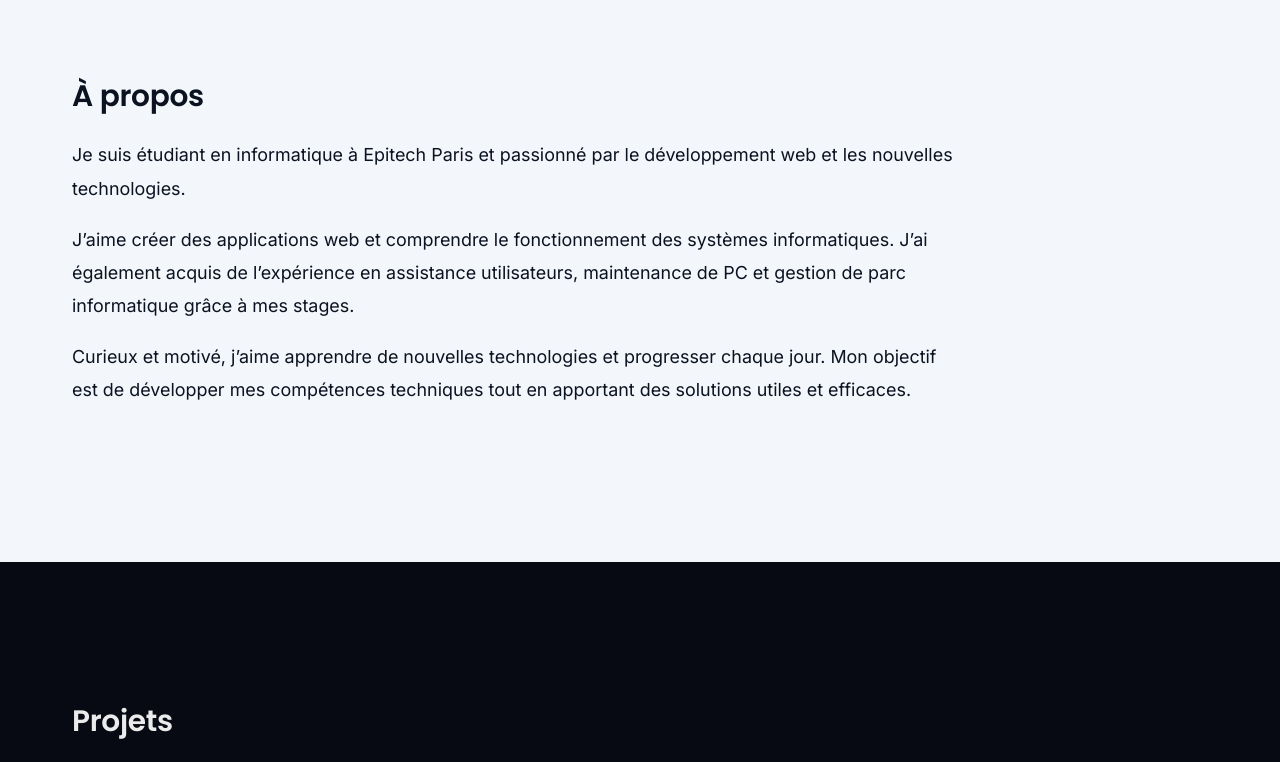
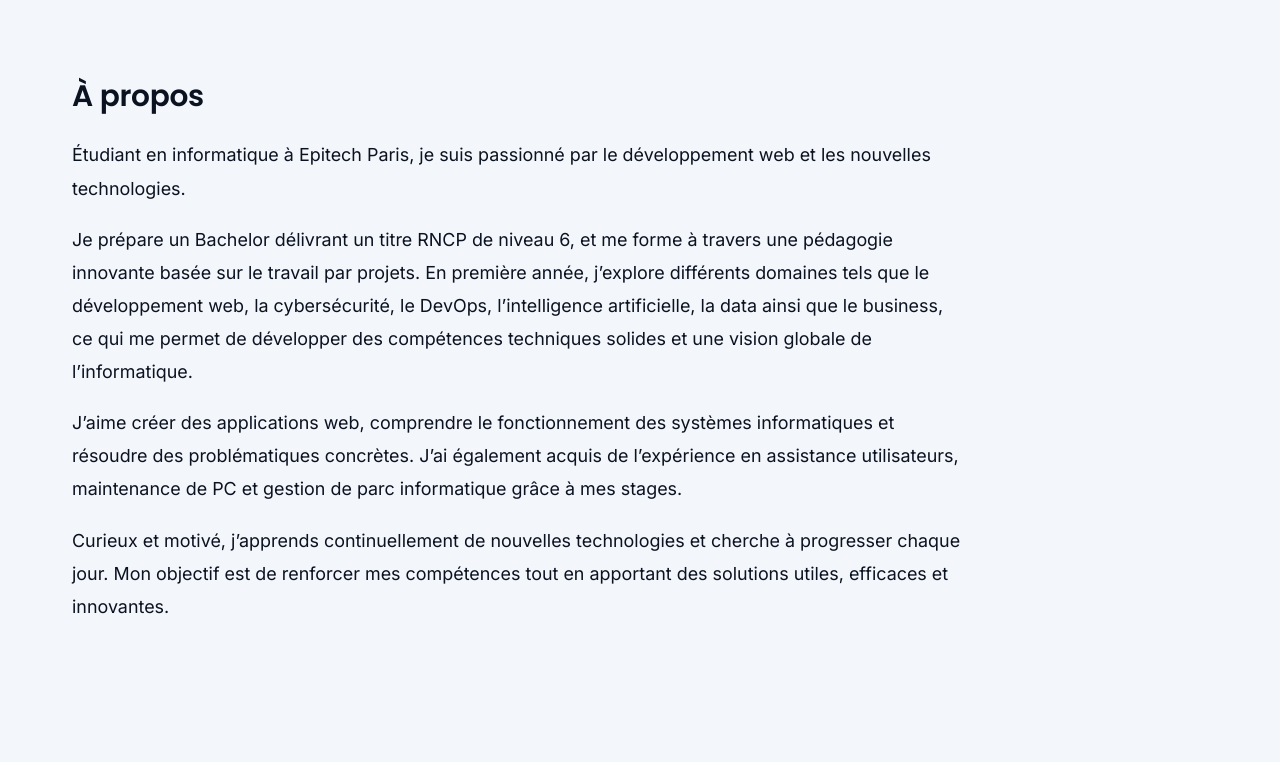
Before and after one commit to Newgeto/Portfolio, a React (Vite) app: page / in a window 1280 px wide. Shown: the part 760-1522 px from the top of the page. Built offline with nearby package versions, Linux system fonts and the light colour scheme.

Commit message:
update a propos

```diff
--- a/src/sections/About.jsx
+++ b/src/sections/About.jsx
@@ -4,11 +4,13 @@ function About() {
       <div className="sectionInner">
         <h2 className="sectionTitle">À propos</h2>
         <div className="aboutCopy">
-          <p>Je suis étudiant en informatique à Epitech Paris et passionné par le développement web et les nouvelles technologies.</p>
+          <p>Étudiant en informatique à Epitech Paris, je suis passionné par le développement web et les nouvelles technologies.</p>
 
-          <p>J’aime créer des applications web et comprendre le fonctionnement des systèmes informatiques. J’ai également acquis de l’expérience en assistance utilisateurs, maintenance de PC et gestion de parc informatique grâce à mes stages.</p>
+          <p>Je prépare un Bachelor délivrant un titre RNCP de niveau 6, et me forme à travers une pédagogie innovante basée sur le travail par projets. En première année, j’explore différents domaines tels que le développement web, la cybersécurité, le DevOps, l’intelligence artificielle, la data ainsi que le business, ce qui me permet de développer des compétences techniques solides et une vision globale de l’informatique.</p>
 
-          <p>Curieux et motivé, j’aime apprendre de nouvelles technologies et progresser chaque jour. Mon objectif est de développer mes compétences techniques tout en apportant des solutions utiles et efficaces.</p>
+          <p>J’aime créer des applications web, comprendre le fonctionnement des systèmes informatiques et résoudre des problématiques concrètes. J’ai également acquis de l’expérience en assistance utilisateurs, maintenance de PC et gestion de parc informatique grâce à mes stages.</p>
+
+          <p>Curieux et motivé, j’apprends continuellement de nouvelles technologies et cherche à progresser chaque jour. Mon objectif est de renforcer mes compétences tout en apportant des solutions utiles, efficaces et innovantes.</p>
         </div>
       </div>
     </section>
--- a/src/styles/animations.css
+++ b/src/styles/animations.css
@@ -29,6 +29,7 @@
   .reveal.is-visible {
     transition: none;
     transform: none;
+    opacity: 1;
   }
 
   .revealDelay1.is-visible,
```
Also changed, not shown: 1 other file (tests, documents, lock files or other folders).
